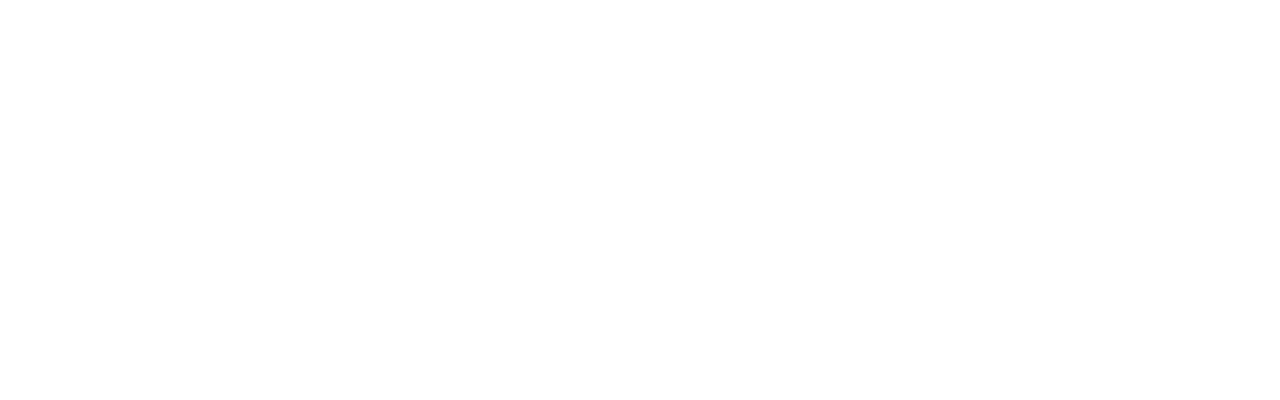
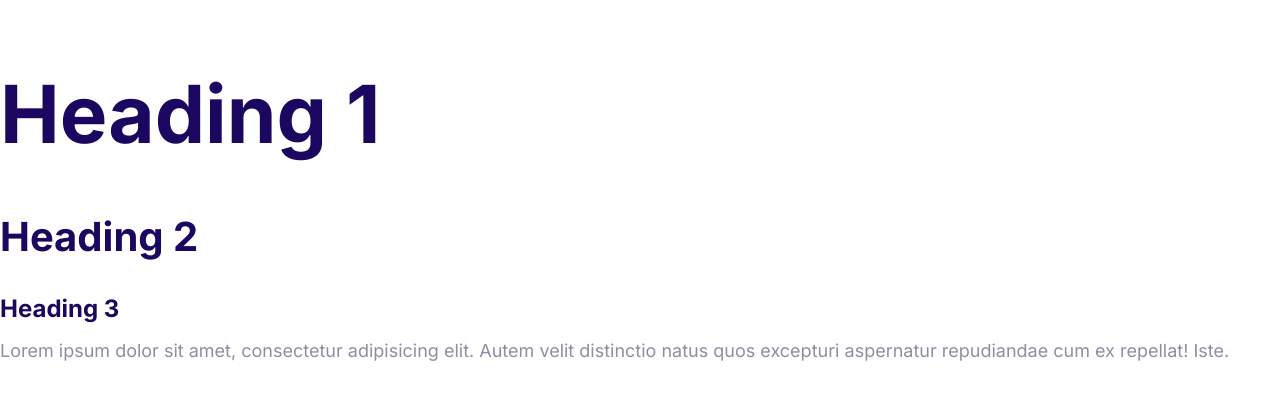
Before and after one commit to WollenMoth/moshify, a plain HTML site: page index.html in a window 1280 px wide. Drawn offline with Linux system fonts and the light colour scheme.

Commit message:
Define the styles for the fonts.

```diff
--- a/css/styles.css
+++ b/css/styles.css
@@ -5,3 +5,53 @@
   --color-headings: #1b0760;
   --color-body: #918ca4;
 }
+
+html {
+  font-size: 62.5%;
+}
+
+body {
+  font-family: 'Inter', Arial, Helvetica, sans-serif;
+  font-size: 2.4rem;
+  line-height: 1.5;
+  color: var(--color-body);
+}
+
+h1, h2, h3 {
+  color: var(--color-headings);
+  margin-bottom: 1rem;
+}
+
+h1 {
+  font-size: 7rem;
+}
+
+h2 {
+  font-size: 4rem;
+}
+
+h3 {
+  font-size: 3rem;
+}
+
+p {
+  margin-top: 0;
+}
+
+@media screen and (min-width: 1024px) {
+  body {
+    font-size: 1.8rem;
+  }
+
+  h1 {
+    font-size: 8rem;
+  }
+
+  h2 {
+    font-size: 4rem;
+  }
+
+  h3 {
+    font-size: 2.4rem;
+  }
+}
--- a/index.html
+++ b/index.html
@@ -4,11 +4,17 @@
   <meta charset="UTF-8">
   <meta http-equiv="X-UA-Compatible" content="IE=edge">
   <meta name="viewport" content="width=device-width, initial-scale=1.0">
+  <link rel="preconnect" href="https://fonts.googleapis.com">
+  <link rel="preconnect" href="https://fonts.gstatic.com" crossorigin>
+  <link href="https://fonts.googleapis.com/css2?family=Inter:wght@400;700&display=swap" rel="stylesheet">
   <link rel="stylesheet" href="css/normalize.css">
   <link rel="stylesheet" href="css/styles.css">
   <title>Document</title>
 </head>
 <body>
-
+  <h1>Heading 1</h1>
+  <h2>Heading 2</h2>
+  <h3>Heading 3</h3>
+  <p>Lorem ipsum dolor sit amet, consectetur adipisicing elit. Autem velit distinctio natus quos excepturi aspernatur repudiandae cum ex repellat! Iste.</p>
 </body>
 </html>
```
